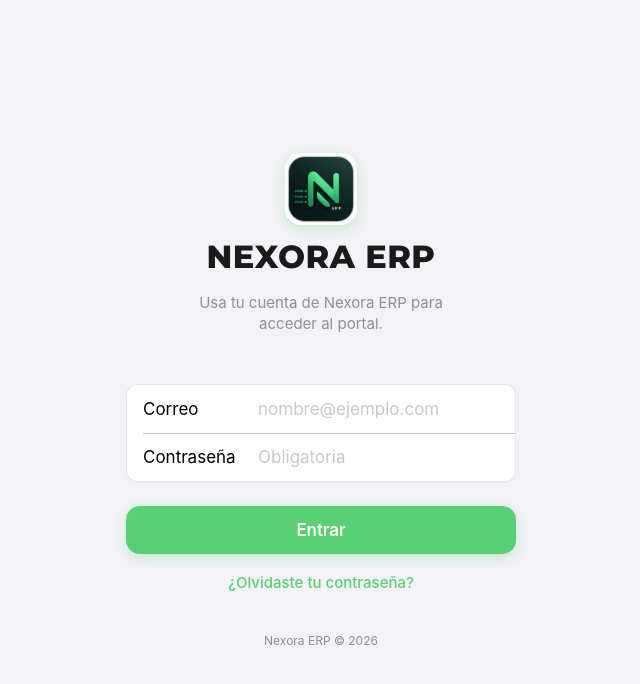
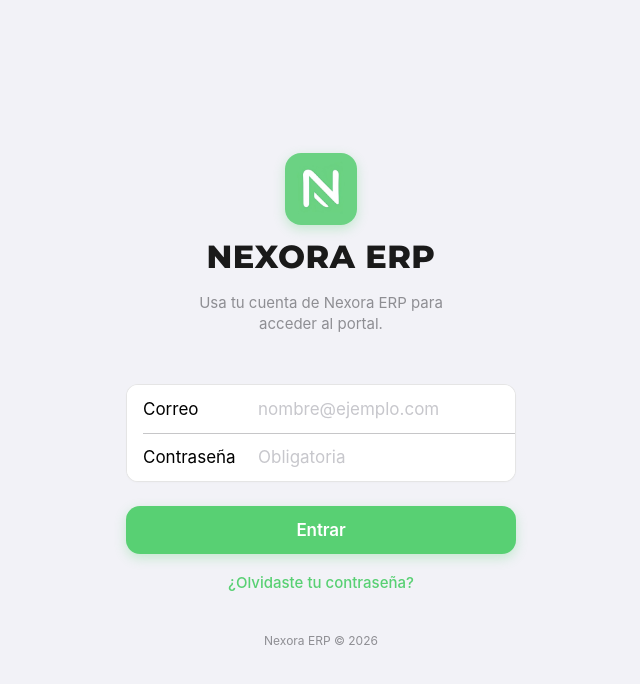
Before and after one commit to proyectosnexoralatam-gt/erp_nexora, a plain HTML site: page index.html in a window 1280 px wide. Shown: the whole page, without its empty margins (319-959 px from the left). Drawn offline with Linux system fonts and the light colour scheme.

Commit message:
Update index.html

```diff
--- a/index.html
+++ b/index.html
@@ -375,7 +375,7 @@
     <!-- Branding Nexora ERP -->
     <div class="brand-wrap">
       <!-- Ícono de imagen ERP con bordes redondeados actualizado a .png -->
-      <img src="logo.erp.png" alt="Logo Nexora ERP" class="brand-logo-icon">
+      <img src="logo.jpg" alt="Logo Nexora ERP" class="brand-logo-icon">
       <div class="brand-logo-text">NEXORA ERP</div>
       <p class="ios-subtitle" id="mainSubtitle">Usa tu cuenta de Nexora ERP para acceder al portal.</p>
     </div>
```
